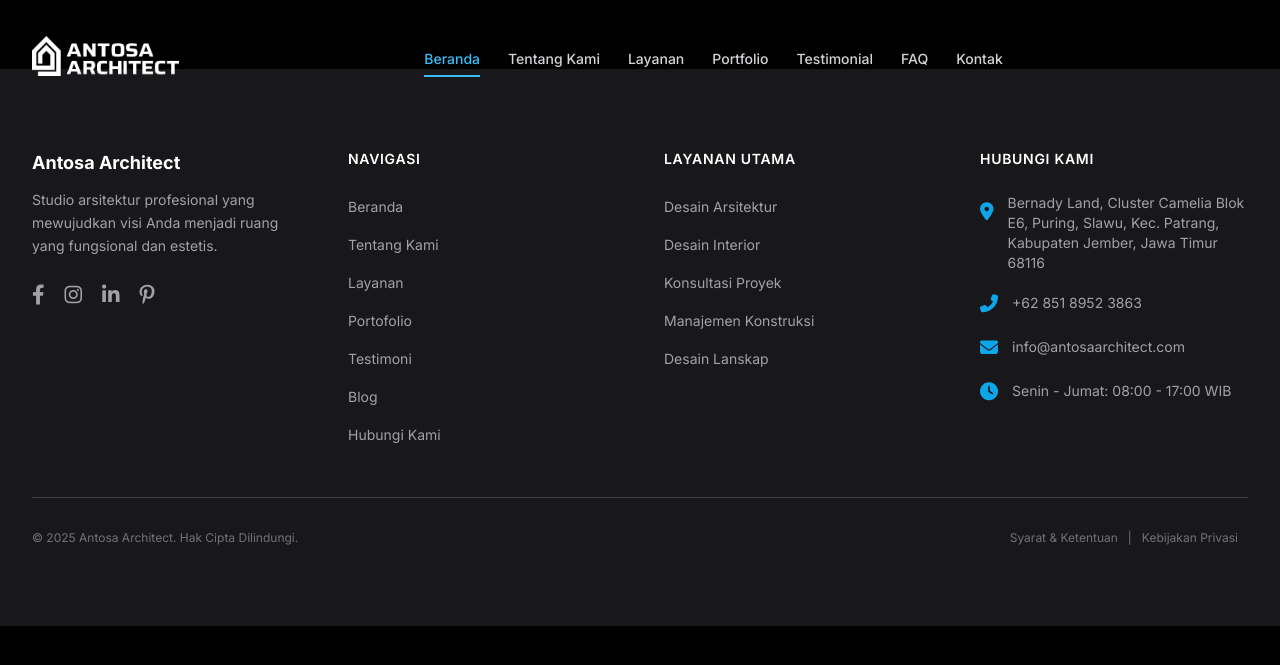
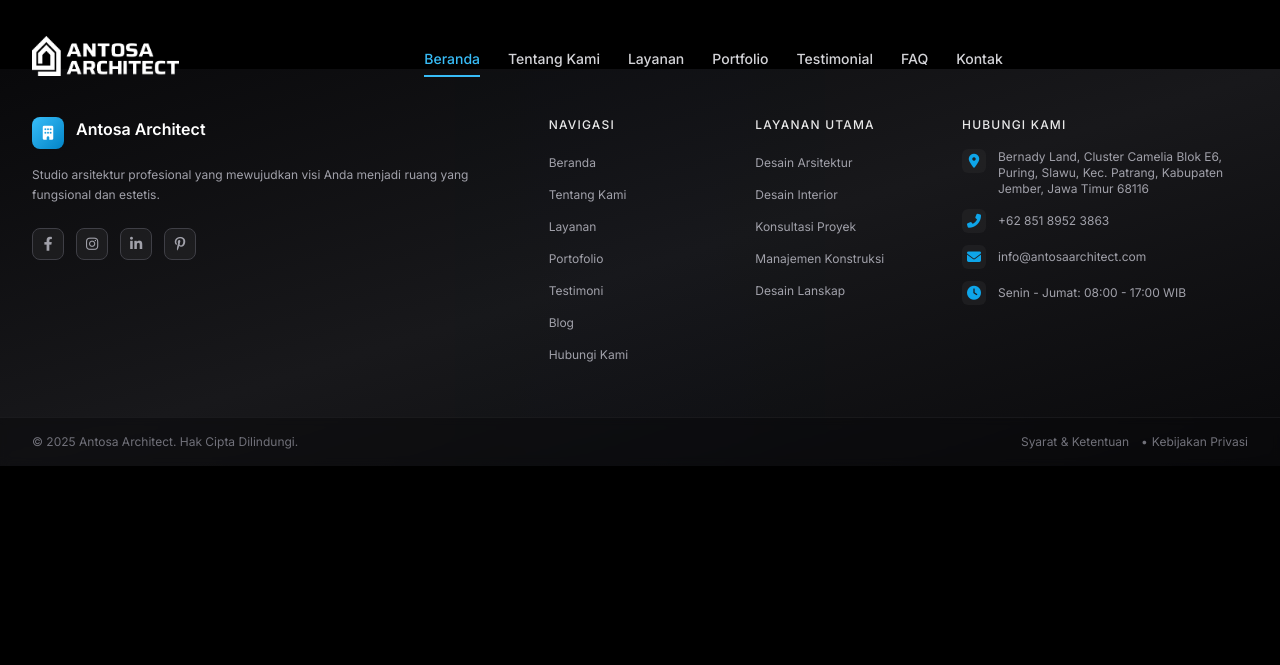
Before and after one commit to vickyymosafan/antosa-architect, a PHP site: the page made by views/layouts/main.php in a window 1280 px wide. Shown: the top 665 px of the page. Run offline with PHP 8.4, Linux system fonts and the light colour scheme; the template is opened without the code that fills it: most values are stand-ins (such as "Sample title", 1, 10 or a date in 2020); data that the repository does not hold is empty; some libraries are stand-ins or nearby versions; some web fonts are replaced.

Commit message:
feat(footer): modernize footer design with premium styling and improved layout

```diff
--- a/views/layouts/partials/footer.php
+++ b/views/layouts/partials/footer.php
@@ -1,6 +1,6 @@
 <?php
 /**
- * Site Footer - Modernized
+ * Premium Footer Architecture - Non-template Design
  */
 
 // Data for footer links and information
@@ -15,7 +15,7 @@ $socialLinks = [
 ];
 
 $quickLinks = [
-    ['text' => 'Beranda', 'url' => '/'], // Assuming root path for home
+    ['text' => 'Beranda', 'url' => '/'],
     ['text' => 'Tentang Kami', 'url' => '/tentang-kami'],
     ['text' => 'Layanan', 'url' => '/layanan'],
     ['text' => 'Portofolio', 'url' => '/portofolio'],
@@ -39,64 +39,84 @@ $contactInfo = [
     ['icon' => 'fas fa-clock', 'text' => 'Senin - Jumat: 08:00 - 17:00 WIB', 'type' => 'hours'],
 ];
 
-// Styling variables for consistency and easier updates
-$footerBgColor = "bg-dark-900";
+// Premium styling variables - optimized for non-template look
+$footerBgColor = "bg-gradient-to-br from-dark-950 via-dark-900 to-dark-950";
 $footerTextColor = "text-dark-300";
-$headingClasses = "text-sm font-semibold text-white uppercase tracking-wider mb-6";
-$companyNameClasses = "text-lg font-bold text-white mb-3";
-$paragraphClasses = "text-dark-400 text-sm mb-6 leading-relaxed";
-$socialIconClasses = "text-dark-400 hover:text-primary-400 transition-colors duration-300 text-xl";
-$listLinkClasses = "text-dark-400 hover:text-primary-400 transition-colors duration-300 text-sm py-1 block";
-$contactIconClasses = "text-primary-500 text-lg flex-shrink-0"; // Added flex-shrink-0
-$contactTextClasses = "text-dark-400 text-sm";
-$dividerColor = "border-dark-700";
+$headingClasses = "text-xs font-medium text-white/90 uppercase tracking-widest mb-4";
+$companyNameClasses = "text-base font-semibold text-white mb-2";
+$paragraphClasses = "text-dark-400 text-xs leading-relaxed mb-4";
+$socialIconClasses = "w-8 h-8 flex items-center justify-center bg-dark-800/50 hover:bg-primary-500/20 border border-dark-700 hover:border-primary-500/30 rounded-lg text-dark-400 hover:text-primary-400 transition-all duration-300 text-sm";
+$listLinkClasses = "text-dark-400 hover:text-primary-400 transition-colors duration-300 text-xs py-1.5 block hover:translate-x-1";
+$contactIconClasses = "text-primary-500 text-sm flex-shrink-0";
+$contactTextClasses = "text-dark-400 text-xs";
+$dividerColor = "border-dark-800/50";
 $copyrightTextClasses = "text-dark-500 text-xs";
-$bottomLinkClasses = "text-dark-500 hover:text-primary-400 text-xs mx-2.5 transition-colors duration-300";
+$bottomLinkClasses = "text-dark-500 hover:text-primary-400 text-xs mx-2 transition-colors duration-300";
 
 ?>
-<footer class="<?= $footerBgColor ?> <?= $footerTextColor ?> py-16 sm:py-20">
-    <div class="container mx-auto px-6 lg:px-8">
-        <div class="grid grid-cols-1 md:grid-cols-2 lg:grid-cols-4 gap-10 md:gap-12 mb-12">
-            <!-- Company Info -->
-            <div>
+<!-- Premium Footer Architecture - Non-template Design -->
+<footer class="<?= $footerBgColor ?> <?= $footerTextColor ?> relative overflow-hidden">
+    <!-- Subtle background pattern -->
+    <div class="absolute inset-0 opacity-5">
+        <div class="absolute inset-0 bg-gradient-to-r from-transparent via-primary-500/10 to-transparent transform -skew-y-1"></div>
+    </div>
+
+    <div class="relative">
+        <!-- Main Footer Content -->
+        <div class="container mx-auto px-4 sm:px-6 lg:px-8 py-12">
+            <!-- Premium asymmetric layout -->
+            <div class="grid grid-cols-1 lg:grid-cols-12 gap-8 lg:gap-6">
+
+                <!-- Company Brand Section - Takes more space for premium feel -->
+                <div class="lg:col-span-5 space-y-4">
+                    <div class="flex items-center space-x-3 mb-3">
+                        <div class="w-8 h-8 bg-gradient-to-br from-primary-400 to-primary-600 rounded-lg flex items-center justify-center">
+                            <i class="fas fa-building text-white text-sm"></i>
+                        </div>
                         <h3 class="<?= $companyNameClasses ?>"><?= htmlspecialchars($companyName) ?></h3>
-                <p class="<?= $paragraphClasses ?>"><?= htmlspecialchars($companyDescription) ?></p>
-                <div class="flex space-x-5">
+                    </div>
+                    <p class="<?= $paragraphClasses ?> max-w-md"><?= htmlspecialchars($companyDescription) ?></p>
+
+                    <!-- Social Links with premium styling -->
+                    <div class="flex space-x-3 pt-2">
                         <?php foreach ($socialLinks as $link): ?>
-                        <a href="<?= htmlspecialchars($link['url']) ?>" target="_blank" rel="noopener noreferrer" class="<?= $socialIconClasses ?>" aria-label="<?= htmlspecialchars($link['label']) ?>">
+                            <a href="<?= htmlspecialchars($link['url']) ?>" target="_blank" rel="noopener noreferrer"
+                               class="<?= $socialIconClasses ?>" aria-label="<?= htmlspecialchars($link['label']) ?>">
                                 <i class="<?= htmlspecialchars($link['icon']) ?>"></i>
                             </a>
                         <?php endforeach; ?>
                     </div>
                 </div>
 
-            <!-- Quick Links -->
-            <div>
+                <!-- Navigation Links - Compact columns -->
+                <div class="lg:col-span-2">
                     <h3 class="<?= $headingClasses ?>">Navigasi</h3>
-                <ul class="space-y-2.5">
+                    <ul class="space-y-1">
                         <?php foreach ($quickLinks as $link): ?>
                             <li><a href="<?= htmlspecialchars($link['url']) ?>" class="<?= $listLinkClasses ?>"><?= htmlspecialchars($link['text']) ?></a></li>
                         <?php endforeach; ?>
                     </ul>
                 </div>
 
-            <!-- Services -->
-            <div>
+                <!-- Services Links -->
+                <div class="lg:col-span-2">
                     <h3 class="<?= $headingClasses ?>">Layanan Utama</h3>
-                <ul class="space-y-2.5">
+                    <ul class="space-y-1">
                         <?php foreach ($serviceLinks as $link): ?>
                             <li><a href="<?= htmlspecialchars($link['url']) ?>" class="<?= $listLinkClasses ?>"><?= htmlspecialchars($link['text']) ?></a></li>
                         <?php endforeach; ?>
                     </ul>
                 </div>
 
-            <!-- Contact Info -->
-            <div>
+                <!-- Contact Info - Compact but prominent -->
+                <div class="lg:col-span-3">
                     <h3 class="<?= $headingClasses ?>">Hubungi Kami</h3>
-                <ul class="space-y-4">
+                    <ul class="space-y-3">
                         <?php foreach ($contactInfo as $item): ?>
-                        <li class="flex <?= $item['type'] === 'address' ? 'items-start' : 'items-center' ?>">
-                            <i class="<?= htmlspecialchars($item['icon']) ?> <?= $contactIconClasses ?> mr-3.5 <?= $item['type'] === 'address' ? 'mt-1' : '' ?>"></i>
+                            <li class="flex <?= $item['type'] === 'address' ? 'items-start' : 'items-center' ?> group">
+                                <div class="w-6 h-6 flex items-center justify-center bg-dark-800/50 rounded-md mr-3 flex-shrink-0 group-hover:bg-primary-500/20 transition-colors duration-300">
+                                    <i class="<?= htmlspecialchars($item['icon']) ?> <?= $contactIconClasses ?>"></i>
+                                </div>
                                 <span class="<?= $contactTextClasses ?>">
                                     <?php if (isset($item['lines'])): ?>
                                         <?php foreach ($item['lines'] as $line): ?>
@@ -113,14 +133,20 @@ $bottomLinkClasses = "text-dark-500 hover:text-primary-400 text-xs mx-2.5 transi
                     </ul>
                 </div>
             </div>
+        </div>
 
-        <div class="border-t <?= $dividerColor ?> pt-8 flex flex-col sm:flex-row justify-between items-center">
-            <p class="<?= $copyrightTextClasses ?> mb-4 sm:mb-0">&copy; <?= date('Y') ?> <?= htmlspecialchars($companyName) ?>. Hak Cipta Dilindungi.</p>
-            <div class="flex items-center">
+        <!-- Bottom Bar with subtle styling -->
+        <div class="border-t <?= $dividerColor ?> bg-dark-950/50 backdrop-blur-sm">
+            <div class="container mx-auto px-4 sm:px-6 lg:px-8 py-4">
+                <div class="flex flex-col sm:flex-row justify-between items-center space-y-2 sm:space-y-0">
+                    <p class="<?= $copyrightTextClasses ?>">&copy; <?= date('Y') ?> <?= htmlspecialchars($companyName) ?>. Hak Cipta Dilindungi.</p>
+                    <div class="flex items-center space-x-1">
                         <a href="/syarat-ketentuan" class="<?= $bottomLinkClasses ?>">Syarat & Ketentuan</a>
-                <span class="<?= $copyrightTextClasses ?>">|</span>
+                        <span class="<?= $copyrightTextClasses ?> mx-1">•</span>
                         <a href="/kebijakan-privasi" class="<?= $bottomLinkClasses ?>">Kebijakan Privasi</a>
                     </div>
                 </div>
             </div>
+        </div>
+    </div>
 </footer>
```
Lines whose indentation alone changed are shown as unchanged.
